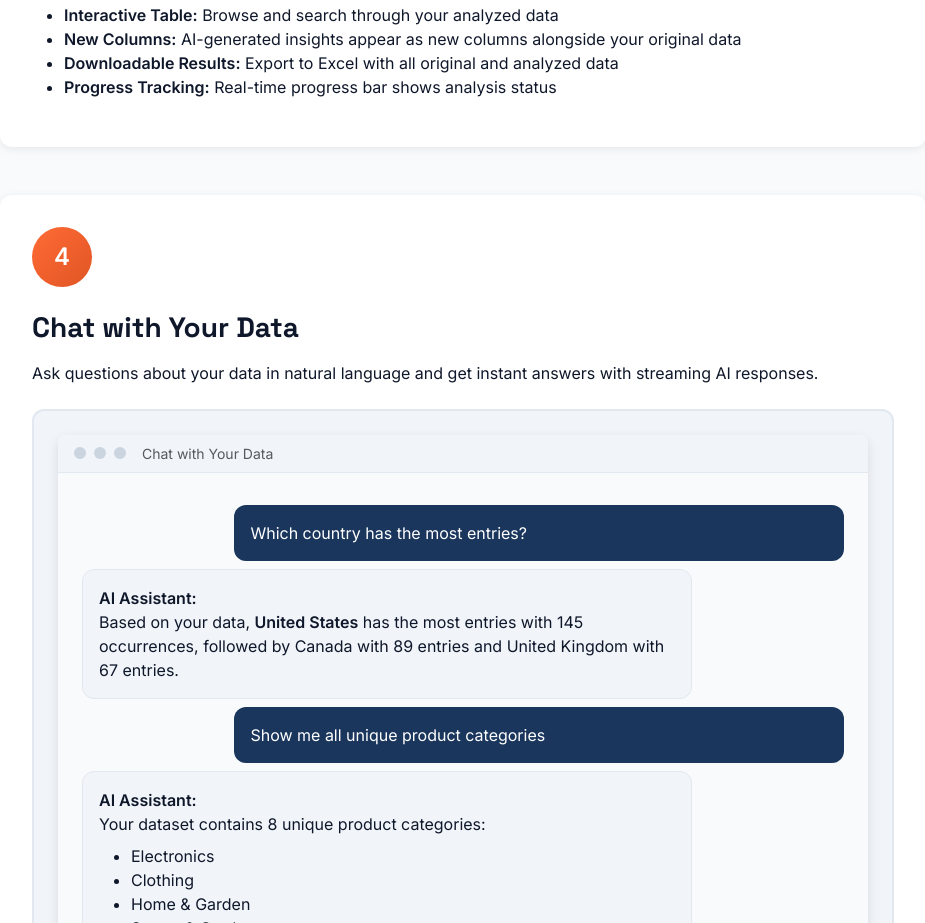
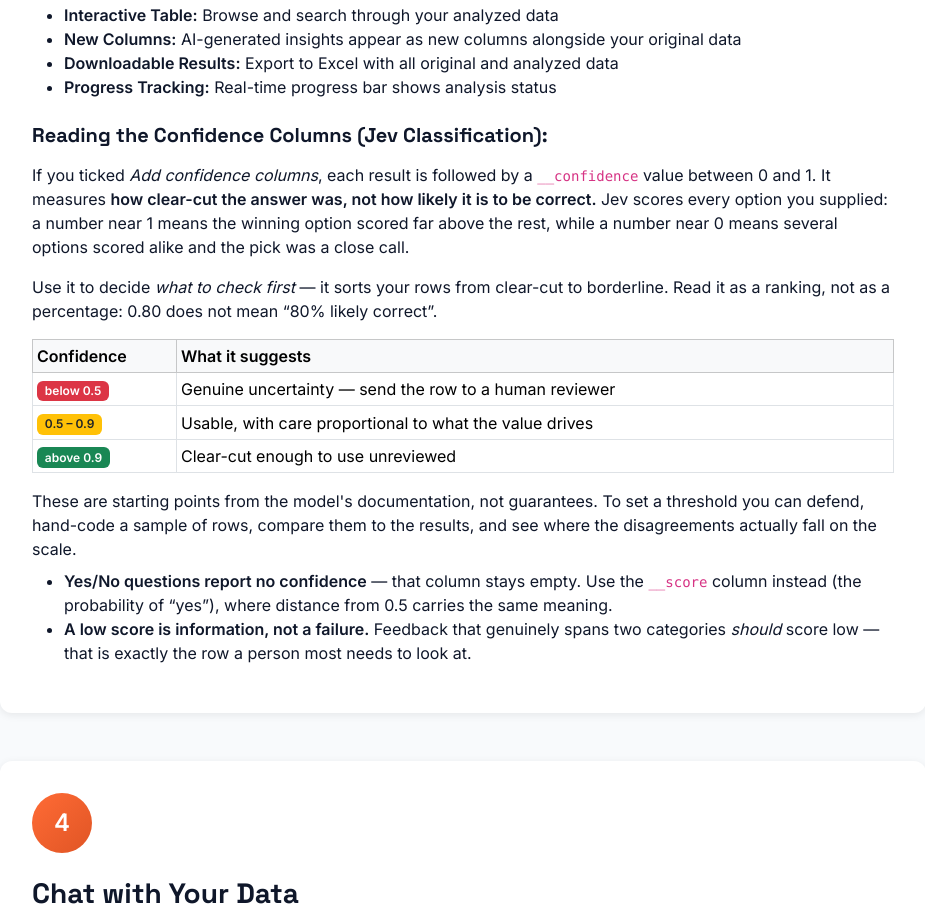
Before and after one commit to jmesplana/excel_ai_insight, a website: page templates/how-it-works.html in a window 1280 px wide. Shown: the part 3480-4403 px from the top of the page, without its empty margins (177-1102 px from the left). Drawn offline with nearby package versions, Linux system fonts and the light colour scheme.

Commit message:
Explain what the Jev confidence numbers mean, and correct them
Users saw a __confidence column with no explanation beyond a one-line
tooltip, which invited the obvious misreading: that 0.80 means "80%
likely correct". It does not. The value summarises how concentrated the
answer's probability distribution was -- how clear-cut the pick was, not
how likely it is to be true.

Checking the API documentation while writing this turned up two claims in
our own copy that were wrong:

  * We described the value as a "calibrated confidence" in the README
    (twice) and in the jev_provider docstring. The API documents it as a
    convenience statistic explicitly *not* guaranteed to be a calibrated
    probability. Reworded, and the README now says to read it as a
    relative ranking rather than a percentage.

  * The Add confidence columns tooltip promised a confidence "for every
    question". Noul (Yes/No) answers do not carry one, so that column is
    always empty for them. decode_answer already handled this correctly
    by passing the missing value through as None; only the promise was
    wrong. Both the tooltip and the docs now point Yes/No users at the
    __score column instead.

The explanation lives on the How It Works page, where a reader meets the
results, with the vendor's three suggested thresholds presented as
starting points rather than guarantees -- alongside the note that setting
a defensible threshold means hand-coding a sample and seeing where the
disagreements actually fall. It also says plainly that a low score is
information rather than a failure: feedback spanning two categories
should score low, and that is the row a person most needs to see.

```diff
--- a/templates/how-it-works.html
+++ b/templates/how-it-works.html
@@ -434,6 +434,59 @@
                             <li><strong>Downloadable Results:</strong> Export to Excel with all original and analyzed data</li>
                             <li><strong>Progress Tracking:</strong> Real-time progress bar shows analysis status</li>
                         </ul>
+
+                        <h5 class="mt-4 mb-3">Reading the Confidence Columns (Jev Classification):</h5>
+                        <p>
+                            If you ticked <em>Add confidence columns</em>, each result is followed by a
+                            <code>__confidence</code> value between 0 and 1. It measures
+                            <strong>how clear-cut the answer was, not how likely it is to be correct.</strong>
+                            Jev scores every option you supplied: a number near 1 means the winning option
+                            scored far above the rest, while a number near 0 means several options scored
+                            alike and the pick was a close call.
+                        </p>
+                        <p>
+                            Use it to decide <em>what to check first</em> — it sorts your rows from clear-cut
+                            to borderline. Read it as a ranking, not as a percentage: 0.80 does not mean
+                            &ldquo;80% likely correct&rdquo;.
+                        </p>
+                        <div class="table-responsive">
+                            <table class="table table-sm table-bordered align-middle">
+                                <thead class="table-light">
+                                    <tr><th style="width: 9rem;">Confidence</th><th>What it suggests</th></tr>
+                                </thead>
+                                <tbody>
+                                    <tr>
+                                        <td><span class="badge bg-danger">below 0.5</span></td>
+                                        <td>Genuine uncertainty &mdash; send the row to a human reviewer</td>
+                                    </tr>
+                                    <tr>
+                                        <td><span class="badge bg-warning text-dark">0.5 &ndash; 0.9</span></td>
+                                        <td>Usable, with care proportional to what the value drives</td>
+                                    </tr>
+                                    <tr>
+                                        <td><span class="badge bg-success">above 0.9</span></td>
+                                        <td>Clear-cut enough to use unreviewed</td>
+                                    </tr>
+                                </tbody>
+                            </table>
+                        </div>
+                        <p class="mb-2">
+                            These are starting points from the model's documentation, not guarantees. To set a
+                            threshold you can defend, hand-code a sample of rows, compare them to the results,
+                            and see where the disagreements actually fall on the scale.
+                        </p>
+                        <ul>
+                            <li>
+                                <strong>Yes/No questions report no confidence</strong> &mdash; that column stays
+                                empty. Use the <code>__score</code> column instead (the probability of
+                                &ldquo;yes&rdquo;), where distance from 0.5 carries the same meaning.
+                            </li>
+                            <li>
+                                <strong>A low score is information, not a failure.</strong> Feedback that
+                                genuinely spans two categories <em>should</em> score low &mdash; that is exactly
+                                the row a person most needs to look at.
+                            </li>
+                        </ul>
                     </div>
                 </div>
             </div>
```
Also changed, not shown: templates/partials/step-4.html (+1 -1 lines), README.md, 1 other file.
